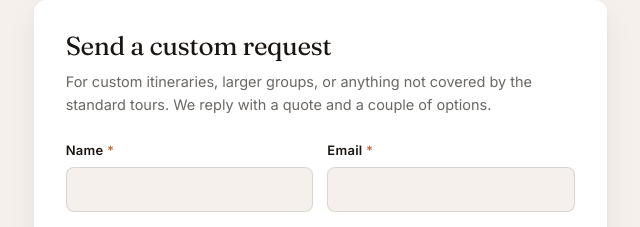
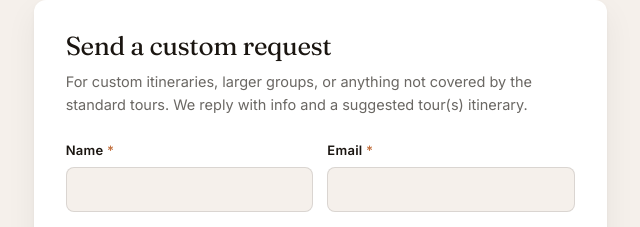
Before and after one commit to jpearly00/sandandstars-site, a plain HTML site: page contact.html in a window 1280 px wide. Shown: the part 413-640 px from the top of the page, 573-1213 px from the left. Drawn offline with Linux system fonts and the light colour scheme.

Commit message:
Contact form copy: reply promise is info + a suggested itinerary, not a quote and options

```diff
--- a/contact.html
+++ b/contact.html
@@ -174,7 +174,7 @@
 
     <div class="form-wrap">
       <h2>Send a custom request</h2>
-      <p class="form-sub">For custom itineraries, larger groups, or anything not covered by the standard tours. We reply with a quote and a couple of options.</p>
+      <p class="form-sub">For custom itineraries, larger groups, or anything not covered by the standard tours. We reply with info and a suggested tour(s) itinerary.</p>
 
       <form id="contactForm" onsubmit="return submitContactForm(event)" novalidate>
         <div class="field-row">
```
